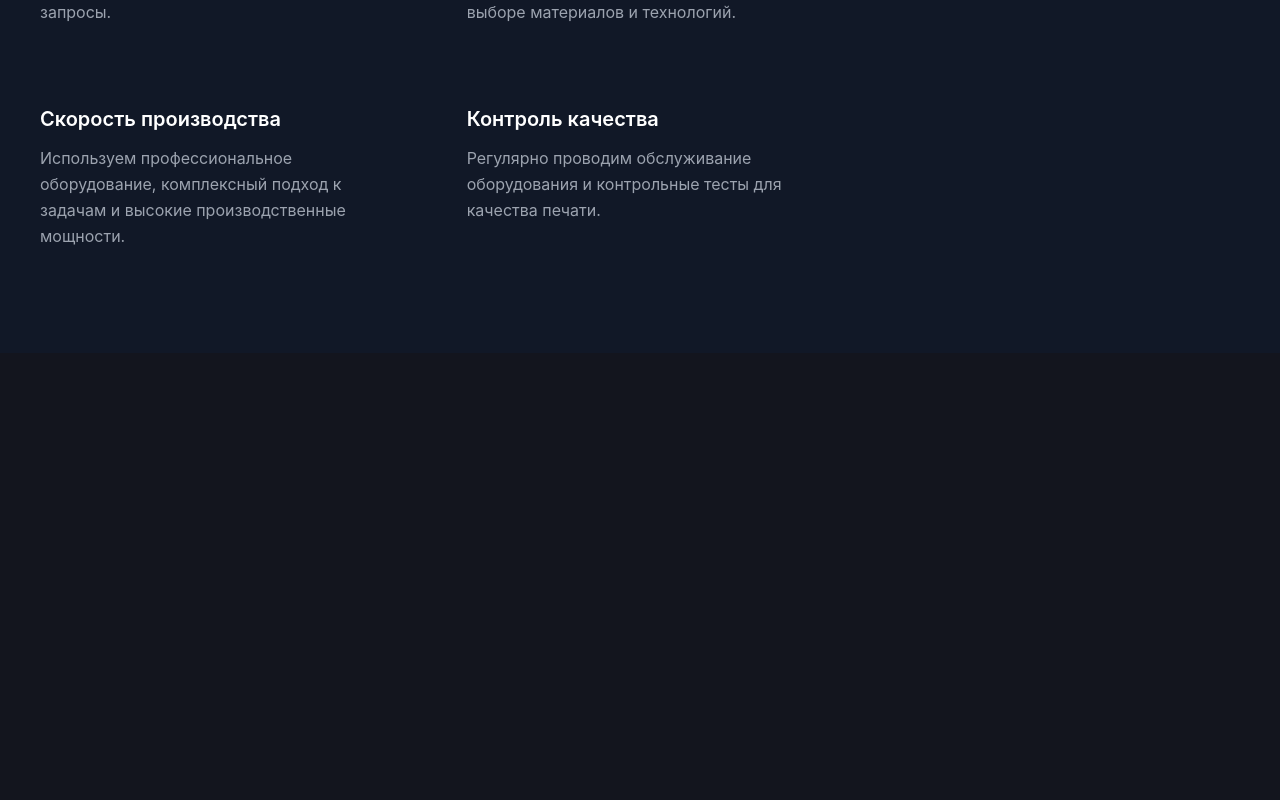
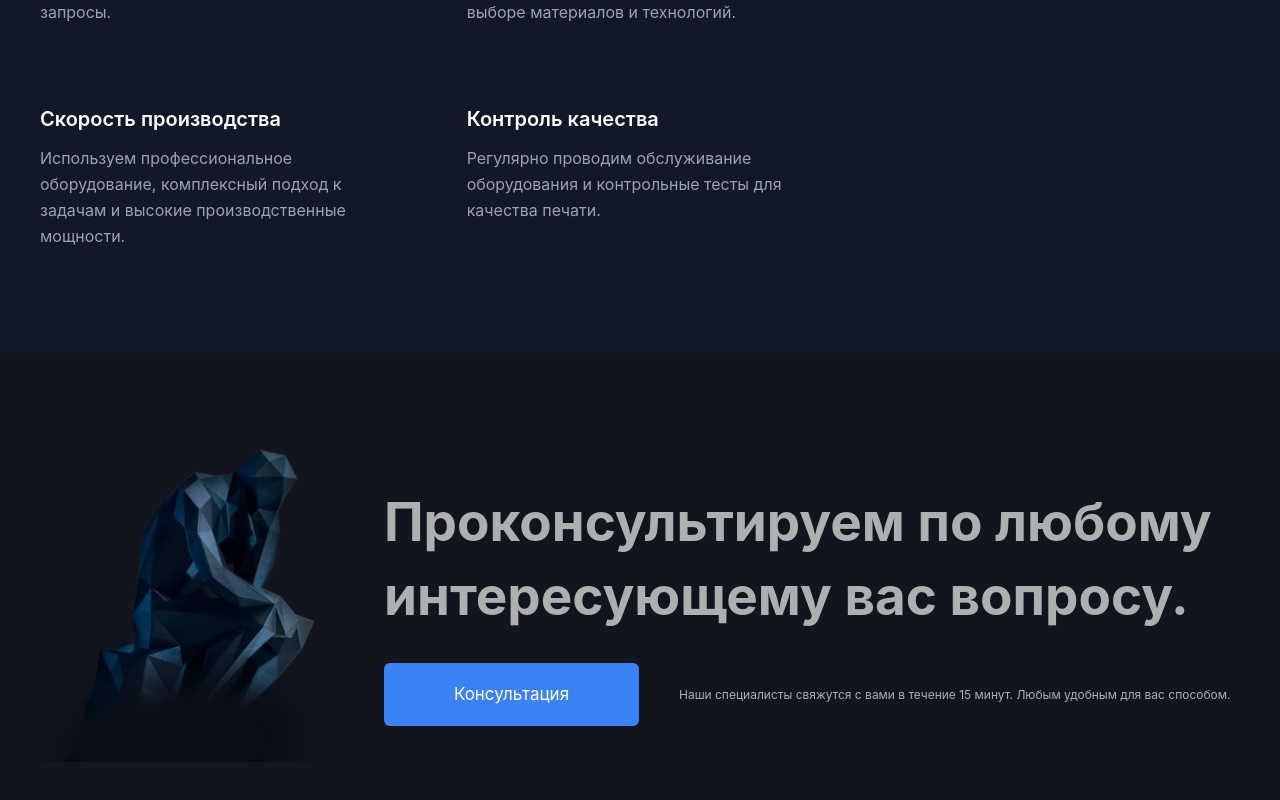
Before and after one commit to NtQuilty/PEM_lazer, a React (Vite) app: page / in a window 1280 px wide. Shown: the part 3903-4703 px from the top of the page. Before the commit the page ends 4256 px from the top, so only its background shows below. Built offline with nearby package versions, Linux system fonts and the light colour scheme.

Commit message:
feat: add ConsultationPromo component

```diff
--- a/src/App.tsx
+++ b/src/App.tsx
@@ -1,4 +1,5 @@
 import { Advantages } from './components/Advantages/Advantages';
+import { ConsultationPromo } from './components/ConsultationPromo/ConsultationPromo';
 import { Header } from './components/Header/Header';
 import { LandingHero } from './components/LandingHero/LandingHero';
 import { MainContent } from './components/MainContent/MainContent';
@@ -10,6 +11,7 @@ export const App = () => {
       <LandingHero />
       <MainContent />
       <Advantages />
+      <ConsultationPromo />
     </>
   );
 };
--- /dev/null
+++ b/src/components/ConsultationPromo/ConsultationPromo.tsx
@@ -0,0 +1,39 @@
+import React from 'react';
+
+export const ConsultationPromo: React.FC = () => {
+  return (
+    <section className='bg-[#13151e] py-4 md:py-24 overflow-hidden'>
+      <div className='container mx-auto px-4'>
+        <div className='flex flex-col md:flex-row items-center gap-4'>
+          {/* Изображение кристалла */}
+          <div className='w-full md:w-2/5 mb-8 md:mb-0 relative'>
+            <img
+              src='/images/blue-crystal.webp'
+              alt='Кристалл'
+              width={400}
+              height={400}
+              className='object-contain'
+            />
+          </div>
+
+          {/* Текст и кнопка */}
+          <div className='w-full  text-white'>
+            <h2 className='text-[53px] font-bold leading-[74px] mb-[30px] text-[rgba(214,214,214,0.8)]'>
+              Проконсультируем по любому интересующему вас вопросу.
+            </h2>
+
+            <div className='flex flex-col sm:flex-row items-start sm:items-center gap-4'>
+              <button className='bg-blue-500 hover:bg-blue-600 transition-colors text-white py-[19px] px-6 rounded-md max-w-[255px] w-[255px] text-[17px]'>
+                Консультация
+              </button>
+
+              <p className='ml-6 text-xs text-[rgba(214,214,214,0.8)]'>
+                Наши специалисты свяжутся с вами в течение 15 минут. Любым удобным для вас способом.
+              </p>
+            </div>
+          </div>
+        </div>
+      </div>
+    </section>
+  );
+};
```
Also changed, not shown: public/images/blue-crystal.webp (added).
